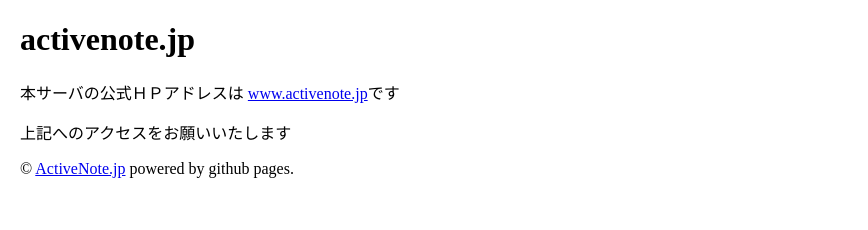
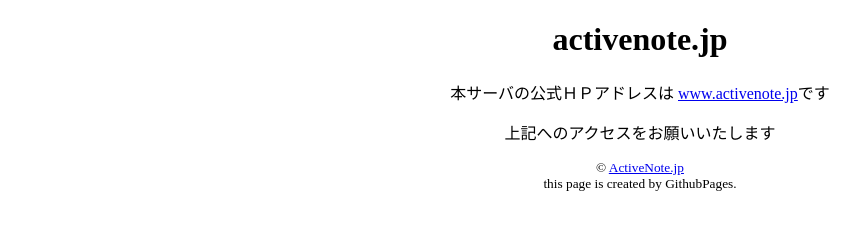
Before and after one commit to activenote-jp/activenote-jp.github.io, a plain HTML site: page index.html in a window 1280 px wide. Shown: the whole page, without its empty margins (0-868 px from the left). Drawn offline with Linux system fonts and the light colour scheme.

Commit message:
若干変更

```diff
--- a/index.html
+++ b/index.html
@@ -8,13 +8,16 @@
 </head>
 <body style="margin: 20px" leftmargin="20" topmargin="20" marginwidth="20" marginheight="20">
 
-<div align="left" valign="top">
+<div align="center" valign="top">
 <h1>activenote.jp</h1>
 <p>本サーバの公式ＨＰアドレスは <a href="https://www.activenote.jp">www.activenote.jp</a>です</p>
 <p>上記へのアクセスをお願いいたします</p>
+
+  <small>&copy; <a href="https://www.activenote.jp">ActiveNote.jp</a><br />
+     this page is created by GithubPages.</small>
+
 </div>
 
-  <p>&copy; <a href="https://www.activenote.jp">ActiveNote.jp</a> powered by github pages.</p>
 
 </body>
 </html>
```
